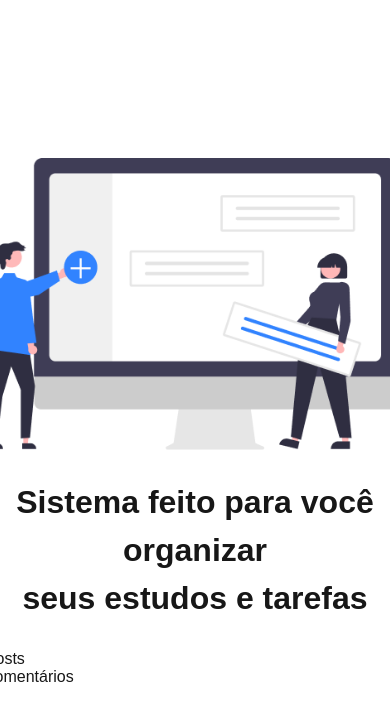
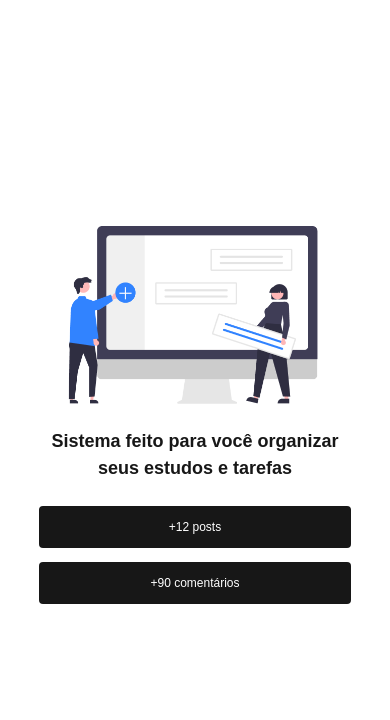
Before and after one commit to oalvesxp/nextjs-todo-list, a Next.js app in the folder tasks-app/: page / in a window 390 px wide. Shown: the top 720 px of the page. Built offline with nearby package versions, Linux system fonts and the light colour scheme.

Commit message:
Styles posts info e responsive

```diff
--- a/tasks-app/src/styles/Home.module.css
+++ b/tasks-app/src/styles/Home.module.css
@@ -22,7 +22,48 @@
 }
 
 .title {
+  font-size: 26px;
   text-align: center;
-  margin: 28px;
+  margin: 24px;
   line-height: 150%;
 }
+
+.info {
+  display: flex;
+  justify-content: space-around;
+  align-items: center;
+}
+
+.info__box {
+  font-size: 14px;
+  background-color: var(--foreground);
+  color: var(--background);
+  padding: 14px 44px;
+  border-radius: 4px;
+}
+
+.info__box:hover {
+  transform: scale(1.05);
+  transition: transform 0.3s;
+}
+
+@media screen and (max-width: 580px) {
+  .logo__hero {
+    max-width: 75%;
+  }
+
+  .title {
+    font-size: 18px;
+  }
+
+  .info {
+    flex-direction: column;
+  }
+
+  .info__box {
+    font-size: 12px;
+    width: 80%;
+    margin-bottom: 14px;
+    text-align: center;
+  }
+}
```
